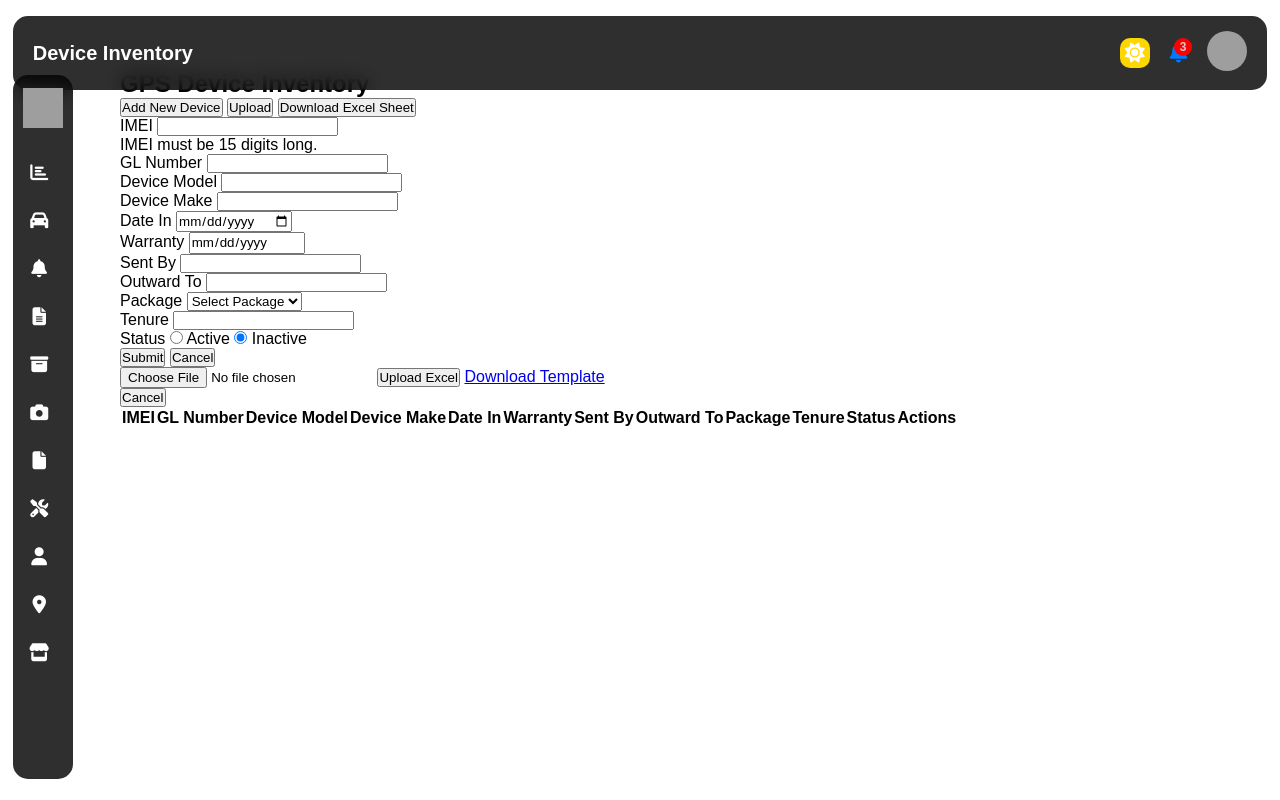
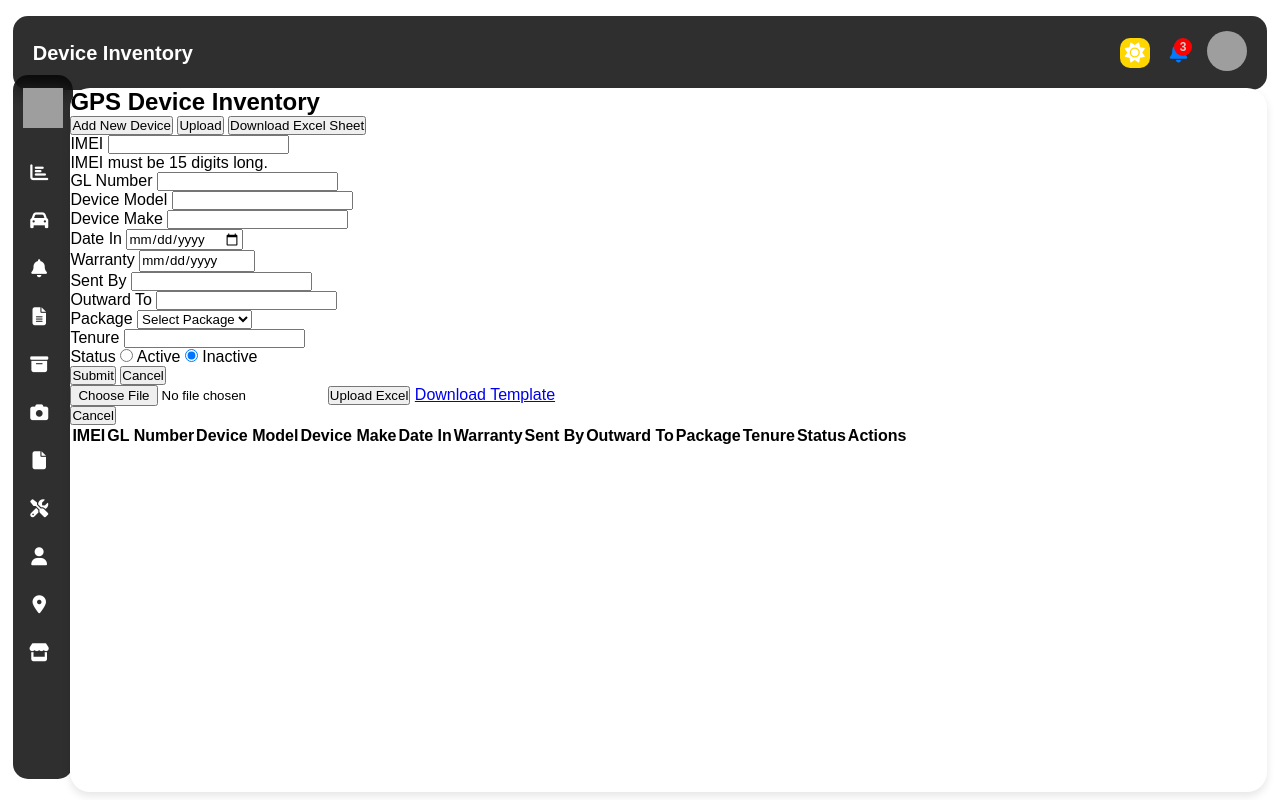
Before and after one commit to ritishroddam/nnx, a Flask app: page /deviceInvy/page in a window 1280 px wide. Run offline with Flask 3, Linux system fonts and the light colour scheme; lists and menus that the app fills with data are empty; grey boxes are pictures that could not be loaded.

Commit message:
style: wrap content block in a div for improved layout structure

```diff
--- a/static/css/main.css
+++ b/static/css/main.css
@@ -260,3 +260,21 @@ body {
   color: #fff;
   font-size: 20px;
 }
+
+.block-container {
+  position: fixed;
+  top: 11%;
+  left: 5.5%; /* Adjust based on your top bar height */
+  bottom: 1%;
+  right: 1%; /* Adjust based on your sidebar width */
+  background-color: white;
+  box-shadow: 0 4px 8px rgba(0, 0, 0, 0.1);
+  overflow-y: auto;
+  transition: left 0.3s ease;
+  z-index: 1000;
+  border-radius: 20px;
+}
+
+.sidebar:hover ~ .block-container {
+  left: 14.5%;
+}
--- a/templates/base.html
+++ b/templates/base.html
@@ -96,7 +96,11 @@
         </ul>
     </div>
 
-    {% block content %}{% endblock %}
+    <div id="block-container" class="block-container">
+        {% block content %}{% endblock %}
+    </div>
+
+
     <!-- <div id="map" style = "height: 100%; width: 100%;"></div> -->
 
 
```
